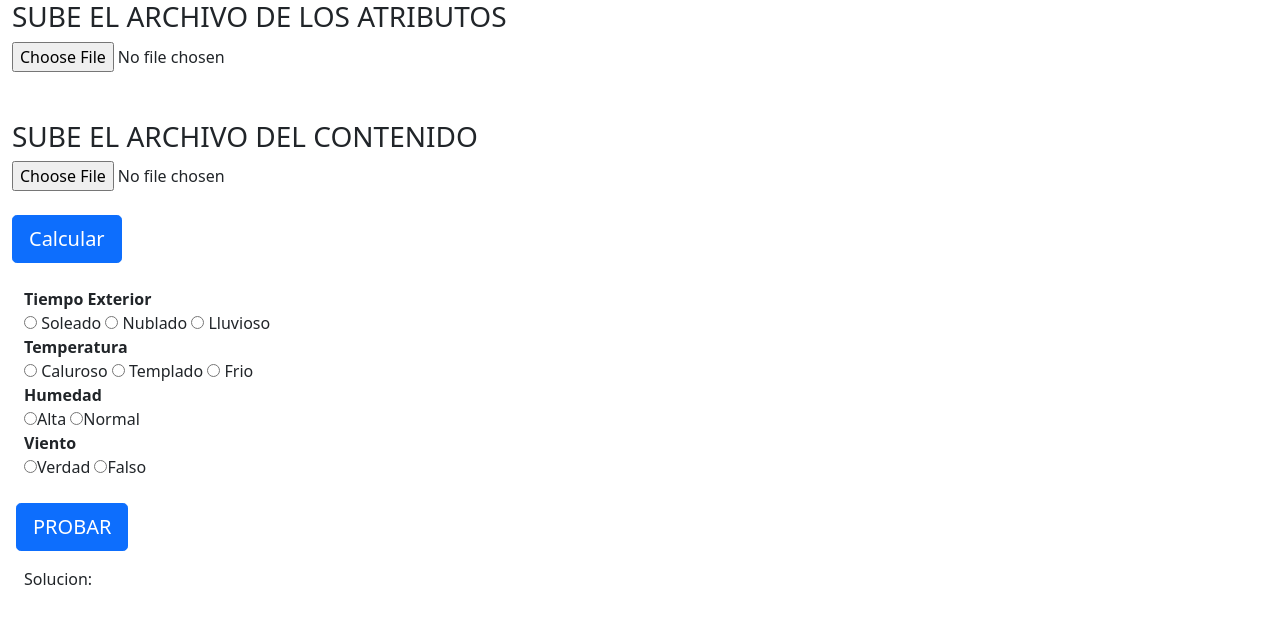
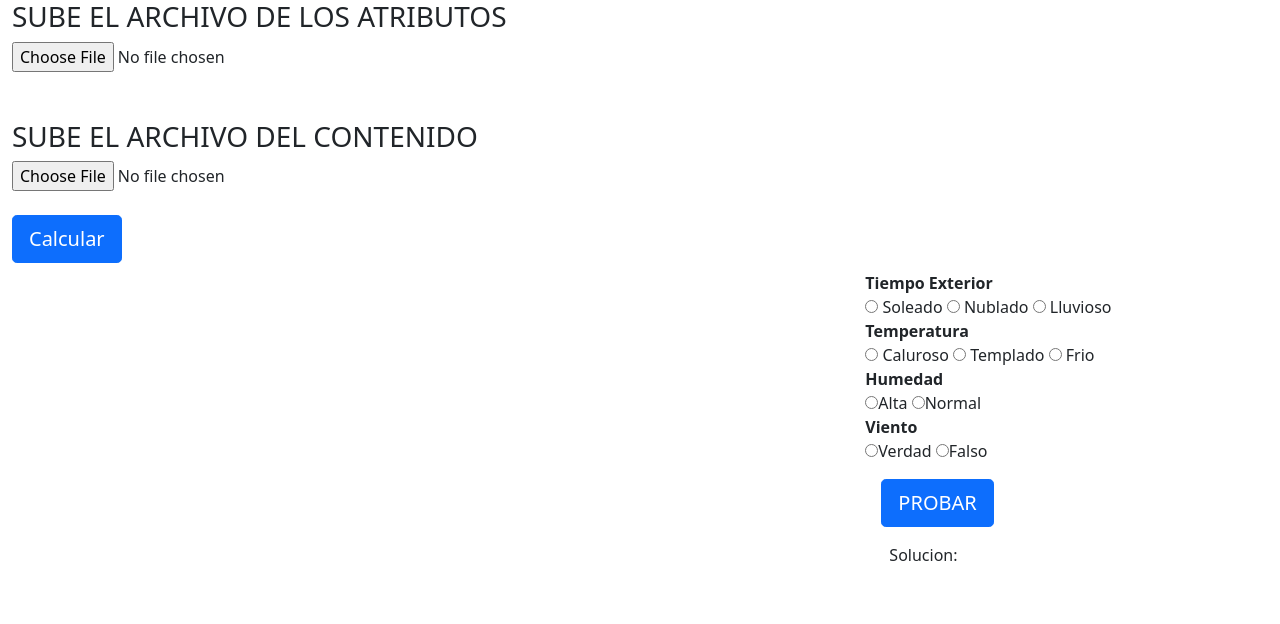
Before and after one commit to SergioTapiaO/AlgoritmoID3, a plain HTML site: page index.html in a window 1280 px wide. Drawn offline with nearby package versions, Linux system fonts and the light colour scheme.

Commit message:
Acabado
Acabado

```diff
--- a/index.html
+++ b/index.html
@@ -30,12 +30,15 @@
       <br>
       <button id="calcular" class="btn btn-primary btn-lg">Calcular</button>
     </div>
-    <div class="container-fluid">
+
+    <div class="row">
+
+      <div class="container-fluid col col-6">
 
         <ul class="tree"></ul>
       </div>
 
-    <div id="ejemplos">
+      <div class="col col-4" id="ejemplos">
         <span><b>Tiempo Exterior</b></span>
         <div id="tiempoExterior">
           <span><input type="radio" name="option" id="soleado"> Soleado</span>
@@ -62,11 +65,13 @@
           <span><input type="radio" name="option4" id="falso">Falso</span>
         </div>
 
-
-    </div>
         <button id="probar" class="btn btn-primary btn-lg">PROBAR</button>
 
         <div id="solucion"> Solucion: </div>
 
+      </div>
+
+    </div>
+
   </body>
 </html>
```
Lines whose indentation alone changed are shown as unchanged.
